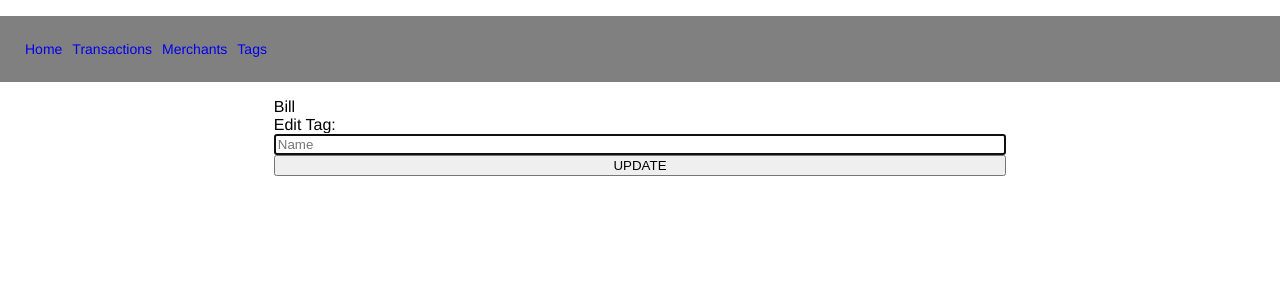
After one commit to iain2/Spending_Tracker, a Flask app: page /tags/32/edit in a window 1280 px wide. The commit adds this page. Shown: the top 300 px of the page. Run offline with Flask 2, Linux system fonts and the light colour scheme; data comes from the database, SQL or seed files in the repository; both versions use the stored data as it was after the commit.

Commit message:
edit added to tags, MVP complete

```diff
--- a/controllers/tag_controller.py
+++ b/controllers/tag_controller.py
@@ -26,3 +26,17 @@ def create_tag():
     tag = Tag(tag_name)
     tag_repository.save(tag)
     return redirect("/tags")
+
+
+@tag_blueprint.route("/tags/<id>/edit", methods=["GET"])
+def edit_tag(id):
+    tag = tag_repository.select(id)
+    return render_template("tags/edit.html", tag=tag)
+
+
+@tag_blueprint.route("/tags/<id>", methods=["POST"])
+def update_merchant(id):
+    name = request.form["tag"]
+    tag = Tag(name, id)
+    tag_repository.update(tag)
+    return redirect("/tags")
--- /dev/null
+++ b/templates/tags/edit.html
@@ -0,0 +1,14 @@
+{% extends "base.html" %}
+{% block content %}
+</main>
+<aside class="middle">
+    <form action="/tags/{{tag.id}}" method="POST">
+        {{tag.name}}
+        <label for="tag">Edit Tag:</label>
+        <input type="text" id="tag" name="tag" placeholder="Name" autofocus>
+        <input class="btn btn--action" type='submit' value="UPDATE">
+
+    </form>
+</aside>
+
+{% endblock %}
--- a/templates/tags/index.html
+++ b/templates/tags/index.html
@@ -10,8 +10,9 @@
         {% for tag in tags %}
         <div class="transaction">
             {{tag.name}}
+            <p><a href="/tags/{{tag.id}}/edit">Edit</a></p>
+        </div>
 
-        </div>
 
 
         {% endfor %}
```
Also changed, not shown: db/spending_manager.db.
